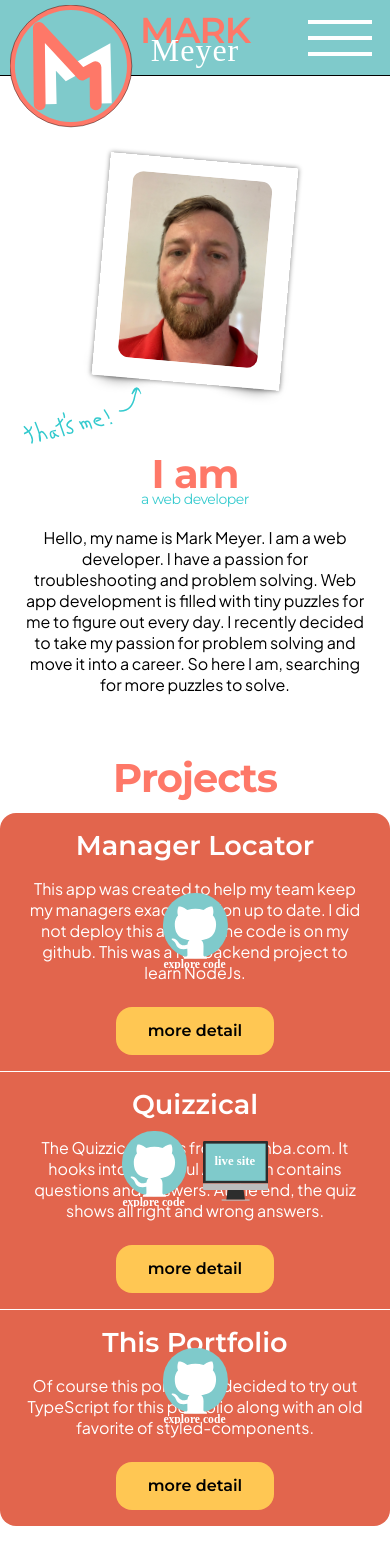
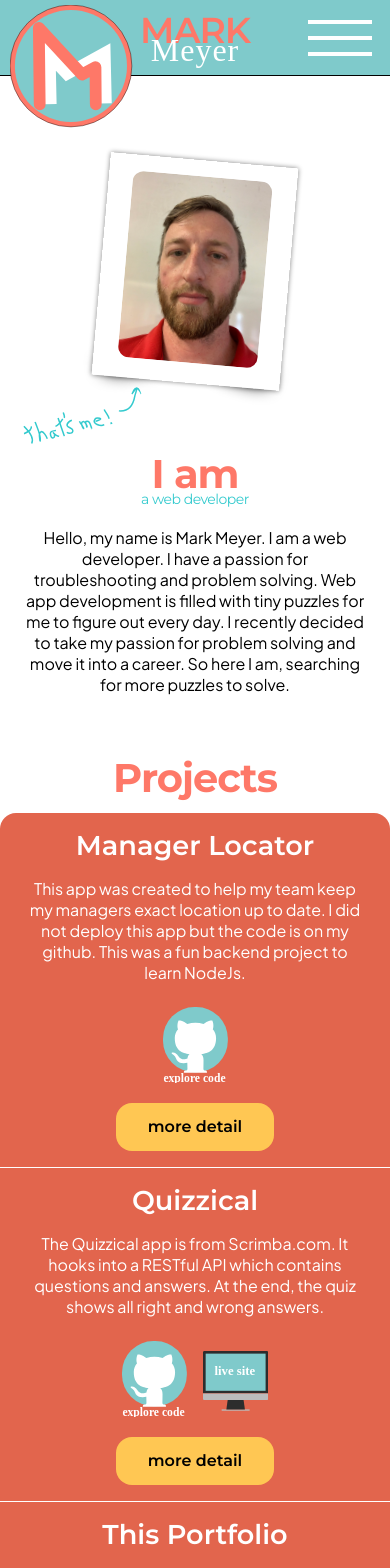
Before and after one commit to mcfliermeyer/Portfolio, a React (Create React App) app: page / in a window 390 px wide. Shown: the top 1568 px of the page. Built offline with nearby package versions, Linux system fonts and the light colour scheme; no server answers; a web font is replaced by a local one.

Commit message:
Mobile bug fix

```diff
--- a/src/components/FlipCard.tsx
+++ b/src/components/FlipCard.tsx
@@ -39,10 +39,11 @@ const StyledFlipCard = styled.div<FlipCardProps>`
     border: none;
     border-radius: 1em;
   }
-  .more-detail-btn:hover, .more-detail-btn:focus-visible {
+  .more-detail-btn:hover,
+  .more-detail-btn:focus-visible {
     box-shadow: 3px 3px 20px -4px ${(p) => p.overload?.ctaColor},
       -3px -3px 20px -4px ${(p) => p.overload?.ctaColor};
-      outline: none;
+    outline: none;
   }
 
   @media (min-width: 1200px) {
@@ -60,6 +61,12 @@ const StyledFlipCard = styled.div<FlipCardProps>`
       right: 20px;
       bottom: 90px;
     } */
+    .links {
+      position: absolute;
+      left: 20px;
+      right: 20px;
+      bottom: 90px;
+    }
   }
 
   /* css card flip logic  */
--- a/src/components/Projects.tsx
+++ b/src/components/Projects.tsx
@@ -39,12 +39,6 @@ const StyledProjects = styled.div`
         }
       }
     }
-  }
-  .links {
-    position: absolute;
-    left: 20px;
-    right: 20px;
-    bottom: 90px;
   }
 `;
 
```
